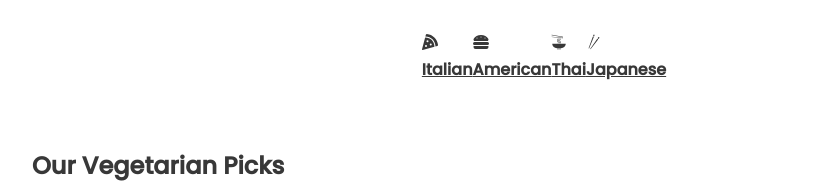
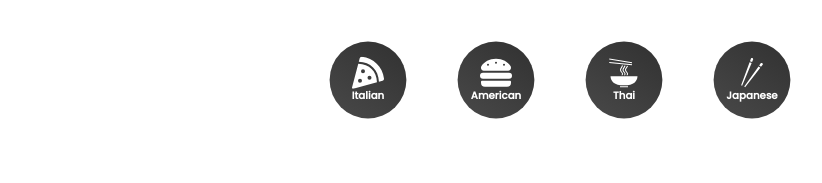
Before and after one commit to lelequinter/RecipesApp, a React (Create React App) app: page / in a window 1280 px wide. Shown: the top 183 px of the page, without its empty margins (96-918 px from the left). Built offline with nearby package versions, Linux system fonts and the light colour scheme; no server answers.

Commit message:
Agregando estilos al NavLink

```diff
--- a/src/Components/Category.jsx
+++ b/src/Components/Category.jsx
@@ -5,26 +5,24 @@
 
 function Category() {
   return (
-    <div>
     <List>
-        <NavLink to={'/cuisine/italian'}>
+      <SLink to={"/cuisine/italian"}>
         <FaPizzaSlice />
         <h4>Italian</h4>
-        </NavLink>
-        <NavLink to={'/cuisine/american'}>
+      </SLink>
+      <SLink to={"/cuisine/american"}>
         <FaHamburger />
         <h4>American</h4>
-        </NavLink>
-        <NavLink to={'/cuisine/thai'}>
+      </SLink>
+      <SLink to={"/cuisine/thai"}>
         <GiNoodles />
         <h4>Thai</h4>
-        </NavLink>
-        <NavLink to={'/cuisine/japanese'}>
+      </SLink>
+      <SLink to={"/cuisine/japanese"}>
         <GiChopsticks />
         <h4>Japanese</h4>
-        </NavLink >
+      </SLink>
     </List>
-    </div>
   );
 }
 
@@ -34,4 +32,41 @@
   margin: 2rem 0rem;
 `;
 
+const SLink = styled(NavLink)`
+  display: flex;
+  flex-direction: column;
+  justify-content: center;
+  align-items: center;
+  border-radius: 50%;
+  margin-left: 2rem;
+  text-decoration: none;
+  background: linear-gradient(35deg, #494949, #313131);
+  height: 6rem;
+  width: 6rem;
+  cursor: pointer;
+  transform: scale(0.8);
+
+  h4 {
+    color: white;
+    font-size: 0.8rem;
+  }
+
+  svg {
+    color: white;
+    font-size: 2.5rem;
+  }
+
+  &.active {
+    background: linear-gradient(to right, #f27121, #e94057);
+
+    svg {
+      color: white;
+    }
+
+    h4 {
+      color: white;
+    }
+  }
+`;
+
 export default Category;
```
Lines whose indentation alone changed are shown as unchanged.
